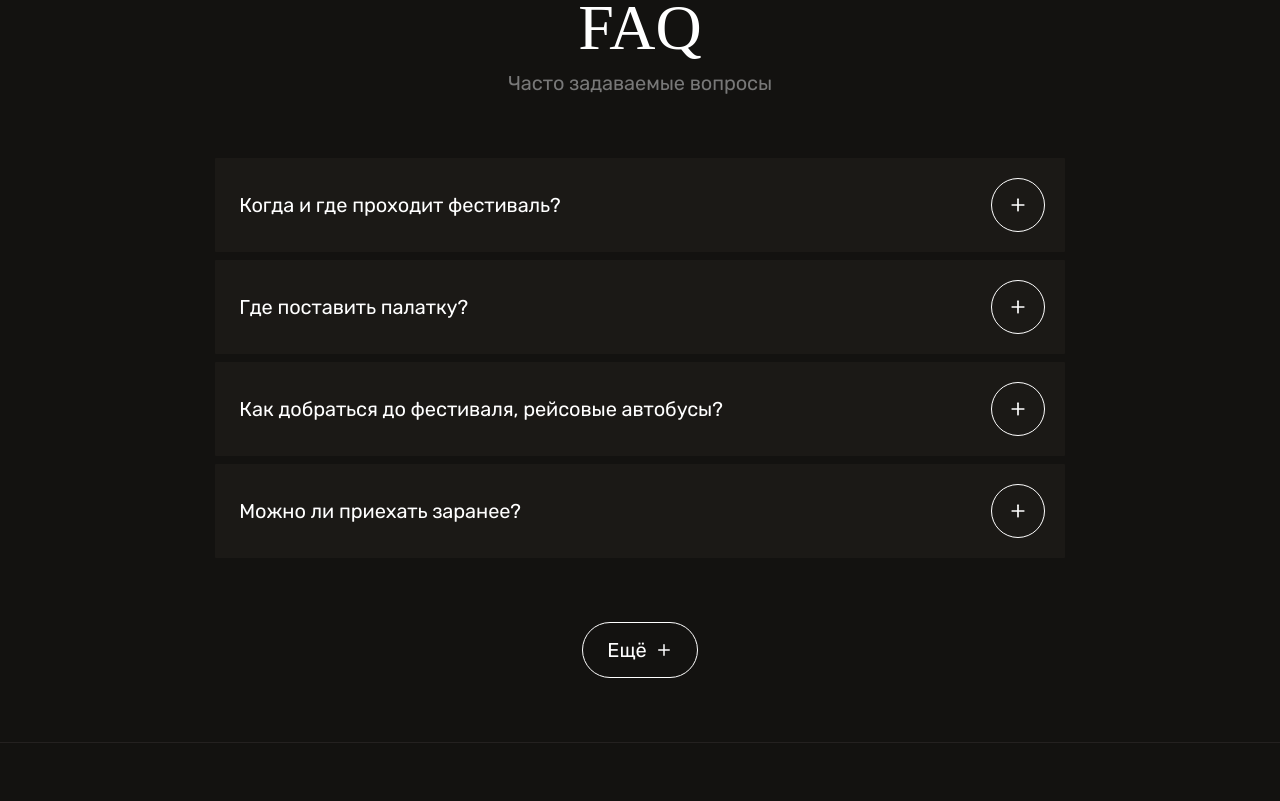
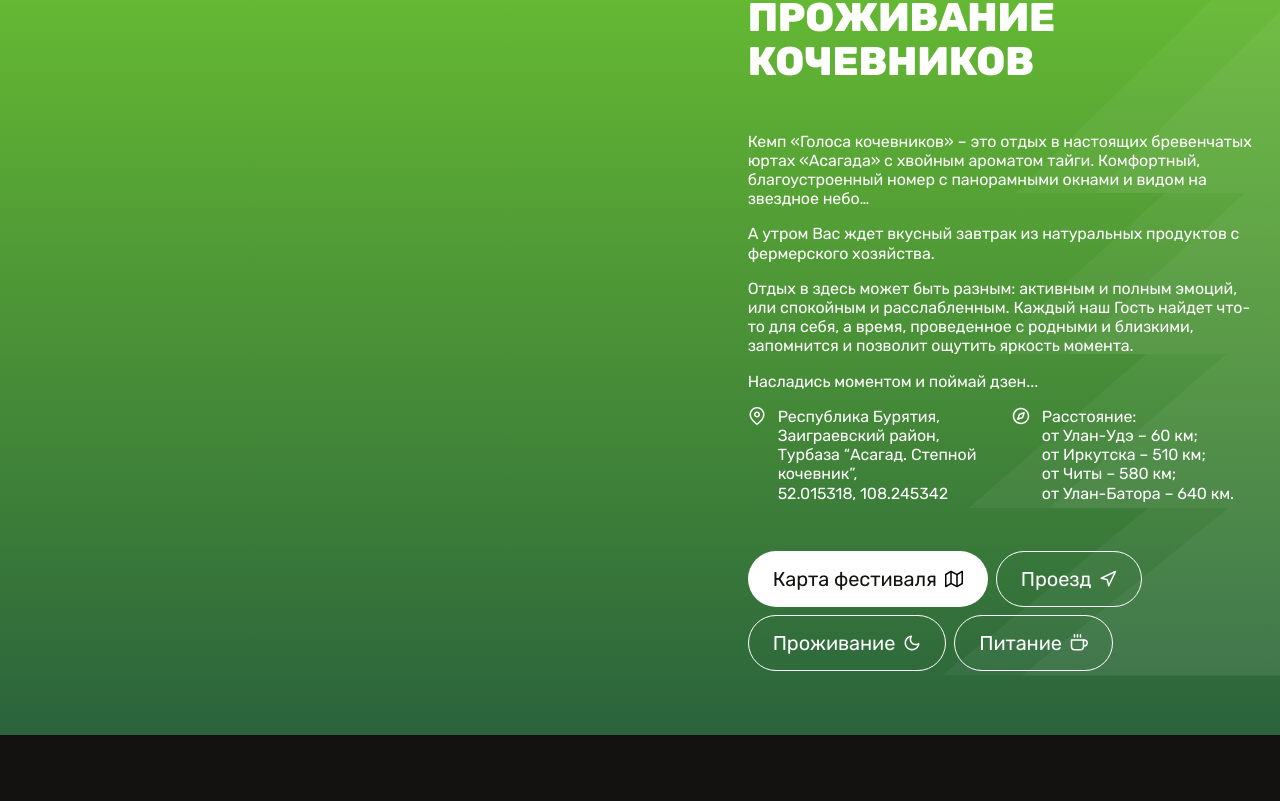
Before and after one commit to CommaSoftware/voice-of-nomads, a plain HTML site: page index.html in a window 1280 px wide. Shown: the part 3438-4239 px from the top of the page. Drawn offline with Linux system fonts and the light colour scheme; a web font is replaced by a local one.

Commit message:
Add map section

```diff
--- /dev/null
+++ b/assets/css/sections/map.css
@@ -0,0 +1,125 @@
+#map-festival {
+	position: relative;
+	background: var(--gradient-green-gdark);
+	overflow: hidden;
+}
+
+#map-festival .content-wrapper {
+	display: grid;
+	grid-template-columns: repeat(2, 1fr);
+	gap: 0;
+}
+
+#map-festival .content-wrapper::before,
+#map-festival .content-wrapper::after {
+	content: url("../../images/res/fir.svg");
+	position: absolute;
+	top: 0;
+	display: block;
+	aspect-ratio: 282/616;
+	height: calc(100% - var(--spacing-block));
+	opacity: .045;
+}
+
+#map-festival .content-wrapper::before { right: -80px; }
+#map-festival .content-wrapper::after { right: 0; }
+
+.map__iframe__content {
+	position: absolute;
+	left: 0;
+	top: 0;
+	bottom: 0;
+	width: 50%;
+	height: 100%;
+}
+
+.map__iframe__content > * {
+	position: absolute;
+	left: 0;
+	top: 0;
+	bottom: 0;
+	right: 0;
+	display: block;
+	width: 100%;
+	height: 100%;
+}
+
+.map__content {
+	position: relative;
+	display: flex;
+	flex-direction: column;
+	gap: 16px;
+	padding-left: var(--space-column-plus-gap);
+}
+
+.map__content__heading {
+	margin-bottom: 32px;
+}
+
+.map__content__description {
+	display: flex;
+	flex-direction: column;
+	gap: var(--spacing-article);
+}
+
+.map__content__buttons {
+	margin-top: 32px;
+	display: flex;
+	flex-wrap: wrap;
+	gap: 8px;
+}
+
+.map__content__locations-list__item {
+	display: flex;
+	gap: 12px;
+}
+
+.map__content__locations-list {
+	display: grid;
+	grid-template-columns: repeat(2, 1fr);
+	gap: 12px;
+}
+
+
+/* ---------- Adaptation ---------- */
+
+@media screen and (max-width: 1024px) {
+	#map-festival .content-wrapper {
+		display: grid;
+		grid-template-columns: repeat(1, 1fr);
+		gap: 0;
+	}
+
+	.map__iframe {
+		grid-row-start: 2;
+	}
+
+	.map__iframe__content {
+		position: static;
+		width: 100%;
+		height: 50vh;
+	}
+
+	.map__iframe__content > * {
+		height: 50vh;
+		top: initial;
+	}
+
+	.map__content {
+		max-width: var(--space-column-8);
+		margin: 0 auto;
+		padding-left: 0;
+	}
+
+	.map__content__heading {
+		text-align: center;
+	}
+
+	.map__content__heading br {
+		display: none;
+	}
+
+	.map__content__buttons {
+		justify-content: center;
+	}
+}
--- a/assets/css/ui.css
+++ b/assets/css/ui.css
@@ -86,7 +86,7 @@
 .font-heading-l {
 	color: var(--color-elem-primary);
 	font-size: var(--font-size-heading-l);
-	font-weight: 900;
+	font-weight: 800;
 	letter-spacing: var(--letter-spacing);
 	text-transform: uppercase;
 	line-height: 105%;
@@ -95,9 +95,10 @@
 	max-width: 100%;
 	color: var(--color-elem-primary);
 	font-size: var(--font-size-heading-xl);
-	font-weight: 900;
+	font-weight: 800;
 	word-wrap: break-word;
   hyphens: auto;
+	text-transform: uppercase;
 	letter-spacing: var(--letter-spacing);
 	line-height: 110%;
 }
--- a/index.html
+++ b/index.html
@@ -21,6 +21,7 @@
 	<link rel="stylesheet" href="assets/css/sections/schedule.css">
 	<link rel="stylesheet" href="assets/css/sections/faq.css">
 	<link rel="stylesheet" href="assets/css/sections/partners.css">
+	<link rel="stylesheet" href="assets/css/sections/map.css">
 
 	<link rel="preconnect" href="https://fonts.googleapis.com">
 	<link rel="preconnect" href="https://fonts.gstatic.com" crossorigin>
@@ -555,6 +556,56 @@
 			<a href="#!" class="partner font-heading-s">Партнёр</a>
 		</div>
 	</section>
+	<section id="map-festival" class="section">
+		<div class="content-wrapper">
+			<div class="map__iframe">
+				<div id="map" class="map__iframe__content">
+					<iframe src="https://yandex.ru/map-widget/v1/?um=constructor%3Afcb61db8b5ac8904aa6361612cdc81da489f0369fe1313e4631798a2496d5304&amp;source=constructor" frameborder="0"></iframe>
+				</div>
+			</div>
+			<div class="map__content">
+				<h2 class="map__content__heading font-heading-xl">Проживание <br/>кочевников</h2>
+				<div class="map__content__description font-content-m">
+					<p>Кемп «Голоса кочевников» – это отдых в настоящих бревенчатых юртах  «Асагада» с хвойным ароматом тайги. Комфортный, благоустроенный номер с панорамными окнами и видом на звездное небо…</p>
+					<p>А утром Вас ждет вкусный завтрак из натуральных продуктов с фермерского хозяйства.</p>
+					<p>Отдых в здесь может быть разным: активным и полным эмоций, или спокойным и расслабленным. Каждый наш Гость найдет что-то для себя, а время, проведенное с родными и  близкими, запомнится и позволит ощутить яркость момента.</p>
+					<p>Насладись моментом и поймай дзен...</p>
+				</div>
+				<div class="map__content__locations-list">
+					<div class="map__content__locations-list__item">
+						<span class="icon" type="location-pin"></span>
+						<p class="font-content-m">Республика Бурятия, Заиграевский район, Турбаза “Асагад. Степной кочевник”,<br/>52.015318, 108.245342</p>
+					</div>
+					<div class="map__content__locations-list__item">
+						<span class="icon" type="compas"></span>
+						<p class="font-content-m">Расстояние:
+							<br/>от Улан-Удэ – 60 км;
+							<br/>от Иркутска – 510 км;
+							<br/>от Читы – 580 км;
+							<br/>от Улан-Батора  – 640 км.</p>
+					</div>
+				</div>
+				<div class="map__content__buttons">
+					<a href="#!" class="button is-size-xl">
+						Карта фестиваля
+						<span class="icon" type="map"></span>
+					</a>
+					<a href="#!" class="button is-size-xl is-style-bordered">
+						Проезд
+						<span class="icon" type="navigation"></span>
+					</a>
+					<a href="#!" class="button is-size-xl is-style-bordered">
+						Проживание
+						<span class="icon" type="moon"></span>
+					</a>
+					<a href="" class="button is-size-xl is-style-bordered">
+						Питание
+						<span class="icon" type="coffee"></span>
+					</a>
+				</div>
+			</div>
+		</div>
+	</section>
 	<section id="faq" class="section">
 		<div class="content-wrapper">
 			<div class="headings-block">
```
Also changed, not shown: assets/images/res/fir.svg (added).
